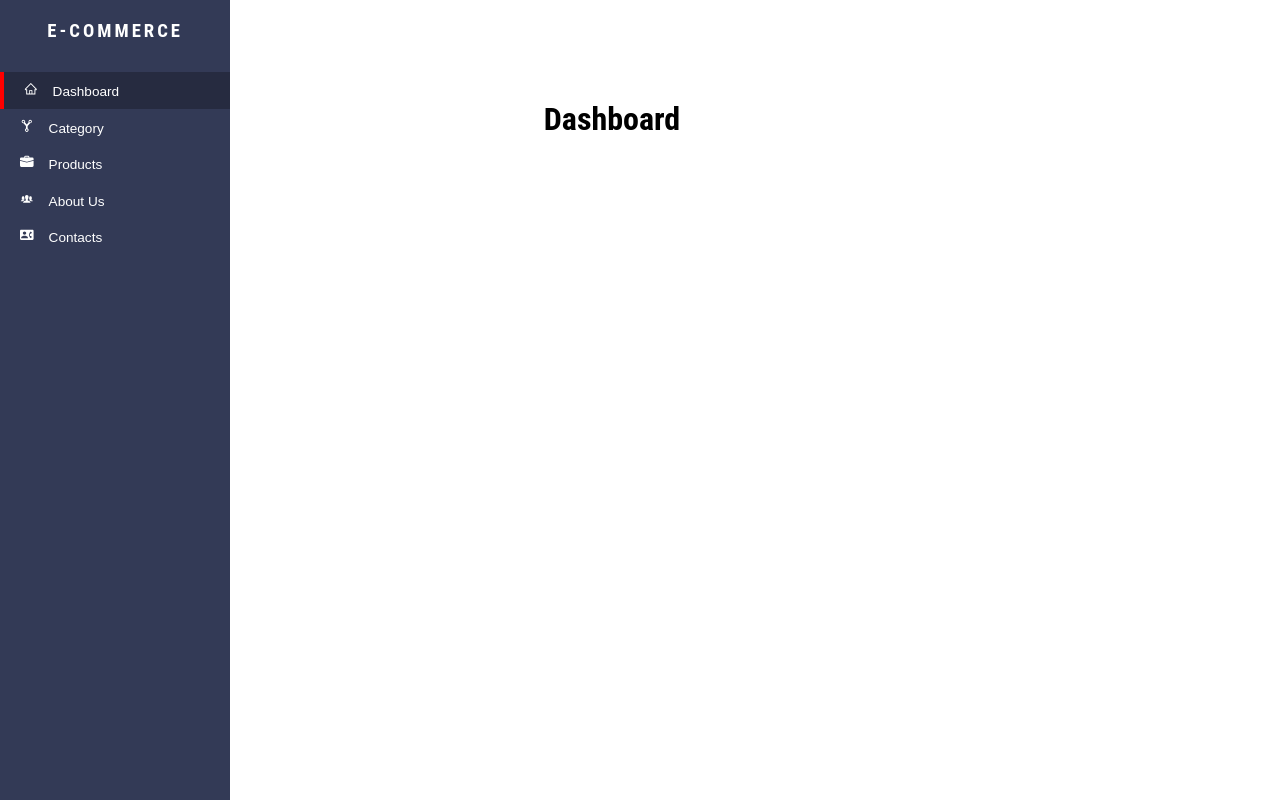
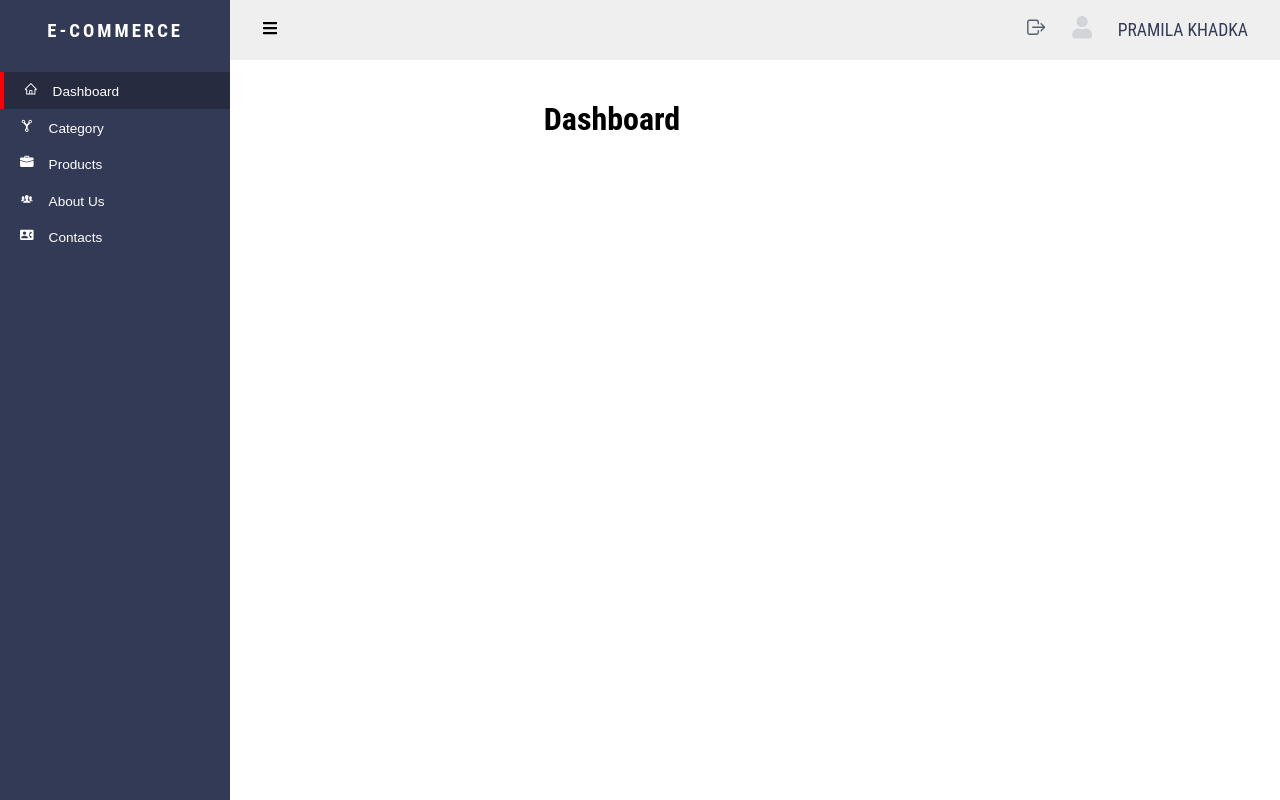
Before and after one commit to pramila123/Dashboard_blogSite, a React (Create React App) app: page / in a window 1280 px wide. Built offline with nearby package versions, Linux system fonts and the light colour scheme.

Commit message:
Toggle update

```diff
--- a/src/App.js
+++ b/src/App.js
@@ -1,26 +1,18 @@
-
-
-
-
-
-import Sidebar from "./component/Sidebar/Sidebar";
 import MainView from "./component/MainView/MainView";
 import GlobalStyles from "./GlobalStyles";
 import styled from "styled-components";
+import Navbar from "./component/Navbar/Navbar";
 
-const Appstyle = styled.div`
-display:flex;
-`;
+const Appstyle = styled.div``;
 
 function App() {
   return (
     <Appstyle>
-   <GlobalStyles/>
-   <Sidebar/>
-   <MainView/>
+      <GlobalStyles />
+      <Navbar />
 
-
-   </Appstyle>
+      <MainView />
+    </Appstyle>
   );
 }
 
--- a/src/component/Sidebar/Sidebar.js
+++ b/src/component/Sidebar/Sidebar.js
@@ -1,7 +1,7 @@
 import React, { useState } from "react";
 import * as s from "./Sidebar.styles";
 import { menuItems } from "./SidebarMenuData";
-import { BrowserRouter, Link } from "react-router-dom";
+import {  Link } from "react-router-dom";
 
 const Sidebar = ({isItemSelected,click}) => {
   const [selected, setSelected] = useState(menuItems[0].name);
--- a/src/component/Sidebar/Sidebar.styles.js
+++ b/src/component/Sidebar/Sidebar.styles.js
@@ -3,7 +3,7 @@ import styled from "styled-components";
 export const SidebarContainer = styled.div`
 
   width:18%;
-  left:${({click})=>(click?"-18% ":"0%")};
+  left:${({click})=>(click? "-18% ":"0%")};
   height: 100vh;
   position: absolute; // Toggler
   transition: 0.2s ease-in all;
```
